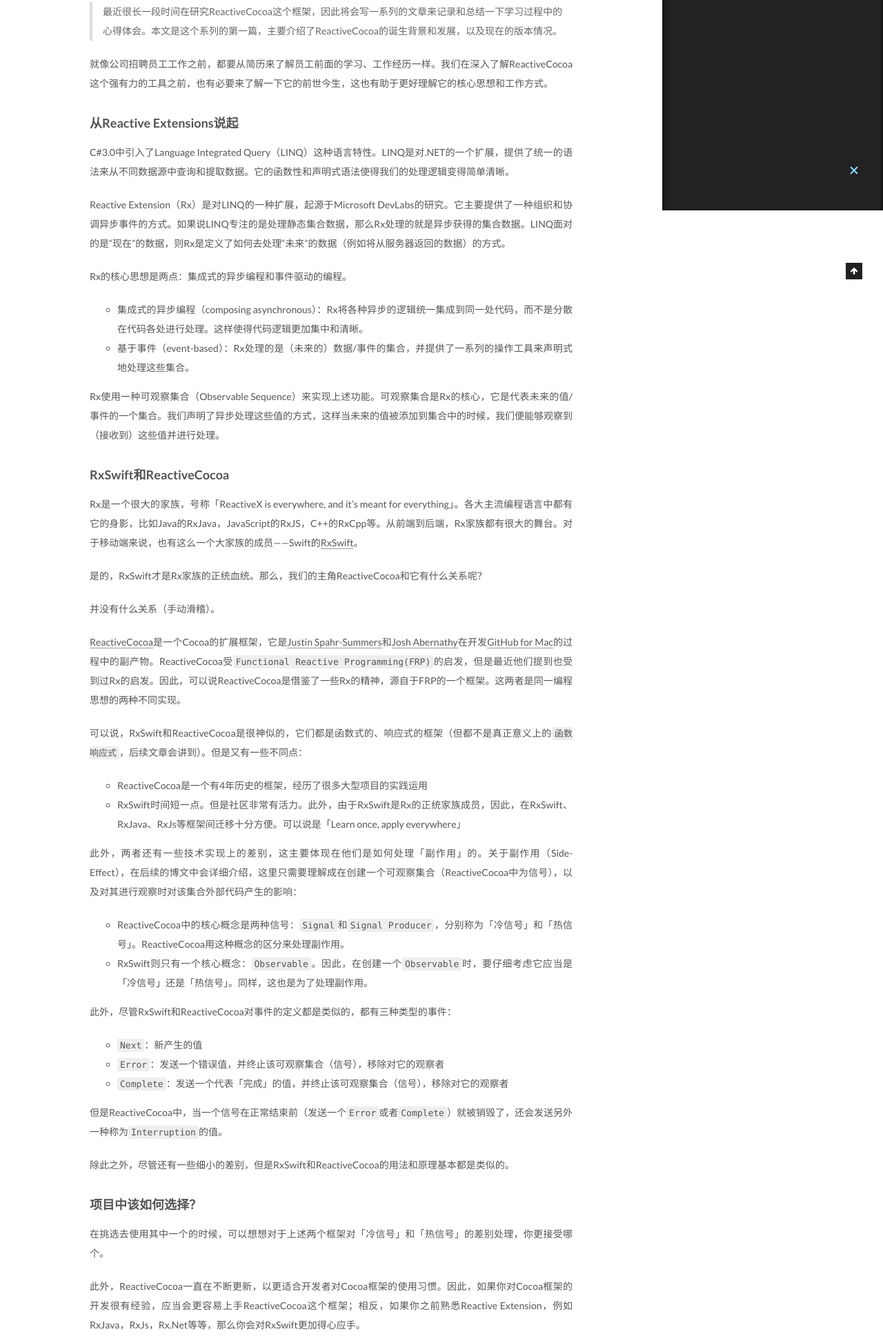
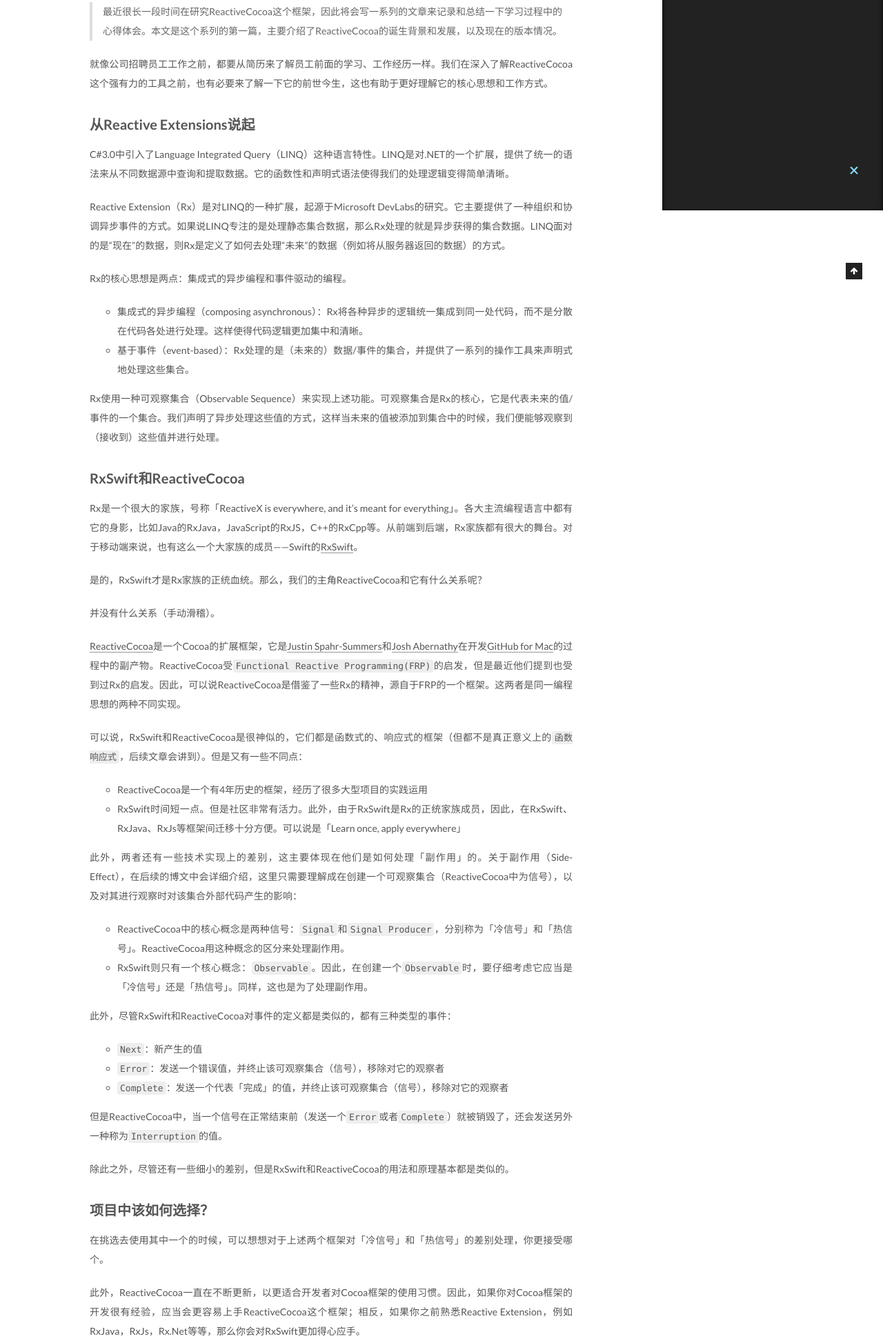
Before and after one commit to YangGao1991/YangGao1991.github.io, a plain HTML site: page 2017/08/11/ReactiveCocoa学习笔记（一）：ReactiveCocoa的前世今生/index.html in a window 1280 px wide. Shown: the part 495-2442 px from the top of the page at 69% size. Drawn offline with Linux system fonts and the light colour scheme; a script that the page names is missing.

Commit message:
Site updated: 2017-08-16 17:42:12

```diff
--- a/2017/08/11/ReactiveCocoa学习笔记（一）：ReactiveCocoa的前世今生/index.html
+++ b/2017/08/11/ReactiveCocoa学习笔记（一）：ReactiveCocoa的前世今生/index.html
@@ -102,7 +102,7 @@
 <meta property="og:site_name" content="Sheep&#39;s Blog">
 <meta property="og:description" content="最近很长一段时间在研究ReactiveCocoa这个框架，因此将会写一系列的文章来记录和总结一下学习过程中的心得体会。本文是这个系列的第一篇，主要介绍了ReactiveCocoa的诞生背景和发展，以及现在的版本情况。  就像公司招聘员工工作之前，都要从简历来了解员工前面的学习、工作经历一样。我们在深入了解ReactiveCocoa这个强有力的工具之前，也有必要来了解一下它的前世今生，这也有助于更">
 <meta property="og:locale" content="zh-Hans">
-<meta property="og:updated_time" content="2017-08-16T06:27:25.000Z">
+<meta property="og:updated_time" content="2017-08-16T09:04:42.000Z">
 <meta name="twitter:card" content="summary">
 <meta name="twitter:title" content="ReactiveCocoa学习笔记（一）：ReactiveCocoa的前世今生">
 <meta name="twitter:description" content="最近很长一段时间在研究ReactiveCocoa这个框架，因此将会写一系列的文章来记录和总结一下学习过程中的心得体会。本文是这个系列的第一篇，主要介绍了ReactiveCocoa的诞生背景和发展，以及现在的版本情况。  就像公司招聘员工工作之前，都要从简历来了解员工前面的学习、工作经历一样。我们在深入了解ReactiveCocoa这个强有力的工具之前，也有必要来了解一下它的前世今生，这也有助于更">
@@ -371,7 +371,7 @@
 <p>最近很长一段时间在研究ReactiveCocoa这个框架，因此将会写一系列的文章来记录和总结一下学习过程中的心得体会。本文是这个系列的第一篇，主要介绍了ReactiveCocoa的诞生背景和发展，以及现在的版本情况。</p>
 </blockquote>
 <p>就像公司招聘员工工作之前，都要从简历来了解员工前面的学习、工作经历一样。我们在深入了解ReactiveCocoa这个强有力的工具之前，也有必要来了解一下它的前世今生，这也有助于更好理解它的核心思想和工作方式。</p>
-<h3 id="从Reactive-Extensions说起"><a href="#从Reactive-Extensions说起" class="headerlink" title="从Reactive Extensions说起"></a>从Reactive Extensions说起</h3><p>C#3.0中引入了Language Integrated Query（LINQ）这种语言特性。LINQ是对.NET的一个扩展，提供了统一的语法来从不同数据源中查询和提取数据。它的函数性和声明式语法使得我们的处理逻辑变得简单清晰。</p>
+<h2 id="从Reactive-Extensions说起"><a href="#从Reactive-Extensions说起" class="headerlink" title="从Reactive Extensions说起"></a>从Reactive Extensions说起</h2><p>C#3.0中引入了Language Integrated Query（LINQ）这种语言特性。LINQ是对.NET的一个扩展，提供了统一的语法来从不同数据源中查询和提取数据。它的函数性和声明式语法使得我们的处理逻辑变得简单清晰。</p>
 <p>Reactive Extension（Rx）是对LINQ的一种扩展，起源于Microsoft DevLabs的研究。它主要提供了一种组织和协调异步事件的方式。如果说LINQ专注的是处理静态集合数据，那么Rx处理的就是异步获得的集合数据。LINQ面对的是“现在”的数据，则Rx是定义了如何去处理“未来”的数据（例如将从服务器返回的数据）的方式。</p>
 <p>Rx的核心思想是两点：集成式的异步编程和事件驱动的编程。</p>
 <ul>
@@ -379,7 +379,7 @@
 <li>基于事件（event-based）：Rx处理的是（未来的）数据/事件的集合，并提供了一系列的操作工具来声明式地处理这些集合。</li>
 </ul>
 <p>Rx使用一种可观察集合（Observable Sequence）来实现上述功能。可观察集合是Rx的核心，它是代表未来的值/事件的一个集合。我们声明了异步处理这些值的方式，这样当未来的值被添加到集合中的时候，我们便能够观察到（接收到）这些值并进行处理。</p>
-<h3 id="RxSwift和ReactiveCocoa"><a href="#RxSwift和ReactiveCocoa" class="headerlink" title="RxSwift和ReactiveCocoa"></a>RxSwift和ReactiveCocoa</h3><p>Rx是一个很大的家族，号称「ReactiveX is everywhere, and it’s meant for everything」。各大主流编程语言中都有它的身影，比如Java的RxJava，JavaScript的RxJS，C++的RxCpp等。从前端到后端，Rx家族都有很大的舞台。对于移动端来说，也有这么一个大家族的成员——Swift的<a href="https://github.com/ReactiveX/RxSwift" target="_blank" rel="external">RxSwift</a>。</p>
+<h2 id="RxSwift和ReactiveCocoa"><a href="#RxSwift和ReactiveCocoa" class="headerlink" title="RxSwift和ReactiveCocoa"></a>RxSwift和ReactiveCocoa</h2><p>Rx是一个很大的家族，号称「ReactiveX is everywhere, and it’s meant for everything」。各大主流编程语言中都有它的身影，比如Java的RxJava，JavaScript的RxJS，C++的RxCpp等。从前端到后端，Rx家族都有很大的舞台。对于移动端来说，也有这么一个大家族的成员——Swift的<a href="https://github.com/ReactiveX/RxSwift" target="_blank" rel="external">RxSwift</a>。</p>
 <p>是的，RxSwift才是Rx家族的正统血统。那么，我们的主角ReactiveCocoa和它有什么关系呢？</p>
 <p>并没有什么关系（手动滑稽）。</p>
 <p><a href="https://github.com/ReactiveCocoa/ReactiveCocoa" target="_blank" rel="external">ReactiveCocoa</a>是一个Cocoa的扩展框架，它是<a href="https://github.com/jspahrsummers" title="Justin Spahr-Summers" target="_blank" rel="external">Justin Spahr-Summers</a>和<a href="https://github.com/joshaber" target="_blank" rel="external">Josh Abernathy</a>在开发<a href="https://desktop.github.com/" target="_blank" rel="external">GitHub for Mac</a>的过程中的副产物。ReactiveCocoa受<code>Functional Reactive Programming(FRP)</code>的启发，但是最近他们提到也受到过Rx的启发。因此，可以说ReactiveCocoa是借鉴了一些Rx的精神，源自于FRP的一个框架。这两者是同一编程思想的两种不同实现。</p>
@@ -401,7 +401,7 @@
 </ul>
 <p>但是ReactiveCocoa中，当一个信号在正常结束前（发送一个<code>Error</code>或者<code>Complete</code>）就被销毁了，还会发送另外一种称为<code>Interruption</code>的值。</p>
 <p>除此之外，尽管还有一些细小的差别，但是RxSwift和ReactiveCocoa的用法和原理基本都是类似的。</p>
-<h3 id="项目中该如何选择？"><a href="#项目中该如何选择？" class="headerlink" title="项目中该如何选择？"></a>项目中该如何选择？</h3><p>在挑选去使用其中一个的时候，可以想想对于上述两个框架对「冷信号」和「热信号」的差别处理，你更接受哪个。</p>
+<h2 id="项目中该如何选择？"><a href="#项目中该如何选择？" class="headerlink" title="项目中该如何选择？"></a>项目中该如何选择？</h2><p>在挑选去使用其中一个的时候，可以想想对于上述两个框架对「冷信号」和「热信号」的差别处理，你更接受哪个。</p>
 <p>此外，ReactiveCocoa一直在不断更新，以更适合开发者对Cocoa框架的使用习惯。因此，如果你对Cocoa框架的开发很有经验，应当会更容易上手ReactiveCocoa这个框架；相反，如果你之前熟悉Reactive Extension，例如RxJava，RxJs，Rx.Net等等，那么你会对RxSwift更加得心应手。</p>
 <p>ReactiveCocoa的<code>2.5.0</code>版本及以下为Objective-C版本，<code>3.0.0</code>版本以上到最新的发布版本<code>6.0.0</code>为Swift版本，现在支持到Swift <code>3.0.x</code>。此外，原来的ReactiveCocoa库现在被拆分成了四个库：</p>
 <ul>
@@ -411,7 +411,7 @@
 <li><a href="https://github.com/ReactiveCocoa/ReactiveObjCBridge" target="_blank" rel="external">ReactiveObjcBridge</a>：由于上述ReactiveObjc和ReactiveSwift的兄弟分家，于是就有了ReactiveObjcBridge这个桥接这两套API的库。它可用于一些老的项目从Objective-C向Swift转换，或是Objective-C和Swift混编的项目。</li>
 </ul>
 <hr>
-<h3 id="相关链接"><a href="#相关链接" class="headerlink" title="相关链接"></a>相关链接</h3><p><a href="http://reactivex.io/" target="_blank" rel="external">http://reactivex.io/</a></p>
+<h2 id="相关链接"><a href="#相关链接" class="headerlink" title="相关链接"></a>相关链接</h2><p><a href="http://reactivex.io/" target="_blank" rel="external">http://reactivex.io/</a></p>
 <p><a href="https://stackoverflow.com/questions/32542846/reactivecocoa-vs-rxswift-pros-and-cons" target="_blank" rel="external">https://stackoverflow.com/questions/32542846/reactivecocoa-vs-rxswift-pros-and-cons</a></p>
 <p><a href="http://blog.leichunfeng.com/blog/2015/12/25/reactivecocoa-v2-dot-5-yuan-ma-jie-xi-zhi-jia-gou-zong-lan/" target="_blank" rel="external">http://blog.leichunfeng.com/blog/2015/12/25/reactivecocoa-v2-dot-5-yuan-ma-jie-xi-zhi-jia-gou-zong-lan/</a></p>
 <p><a href="http://blog.luckymore.wang/2017/03/01/MVVM-ReactiveSwift-ReactiveCocoa/" target="_blank" rel="external">http://blog.luckymore.wang/2017/03/01/MVVM-ReactiveSwift-ReactiveCocoa/</a></p>
@@ -613,7 +613,7 @@
 
 
 
-              <div class="post-toc-content"><ol class="nav"><li class="nav-item nav-level-3"><a class="nav-link" href="#从Reactive-Extensions说起"><span class="nav-number">1.</span> <span class="nav-text">从Reactive Extensions说起</span></a></li><li class="nav-item nav-level-3"><a class="nav-link" href="#RxSwift和ReactiveCocoa"><span class="nav-number">2.</span> <span class="nav-text">RxSwift和ReactiveCocoa</span></a></li><li class="nav-item nav-level-3"><a class="nav-link" href="#项目中该如何选择？"><span class="nav-number">3.</span> <span class="nav-text">项目中该如何选择？</span></a></li><li class="nav-item nav-level-3"><a class="nav-link" href="#相关链接"><span class="nav-number">4.</span> <span class="nav-text">相关链接</span></a></li></ol></div>
+              <div class="post-toc-content"><ol class="nav"><li class="nav-item nav-level-2"><a class="nav-link" href="#从Reactive-Extensions说起"><span class="nav-number">1.</span> <span class="nav-text">从Reactive Extensions说起</span></a></li><li class="nav-item nav-level-2"><a class="nav-link" href="#RxSwift和ReactiveCocoa"><span class="nav-number">2.</span> <span class="nav-text">RxSwift和ReactiveCocoa</span></a></li><li class="nav-item nav-level-2"><a class="nav-link" href="#项目中该如何选择？"><span class="nav-number">3.</span> <span class="nav-text">项目中该如何选择？</span></a></li><li class="nav-item nav-level-2"><a class="nav-link" href="#相关链接"><span class="nav-number">4.</span> <span class="nav-text">相关链接</span></a></li></ol></div>
 
 
           </div>
--- a/css/main.css
+++ b/css/main.css
@@ -1811,7 +1811,7 @@ pre .javascript .function {
   width: 4px;
   height: 4px;
   border-radius: 50%;
-  background: #13b118;
+  background: #ff244b;
 }
 .links-of-blogroll {
   font-size: 13px;
```
Also changed, not shown: index.html (+4 -4 lines).
